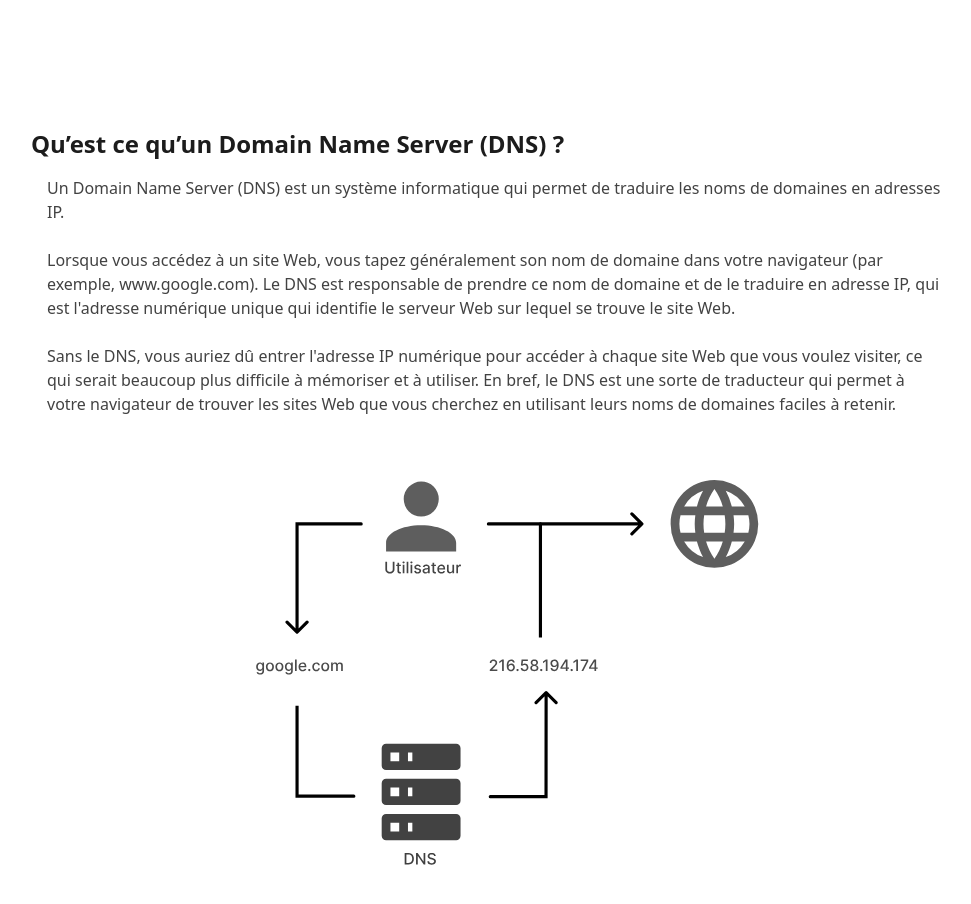
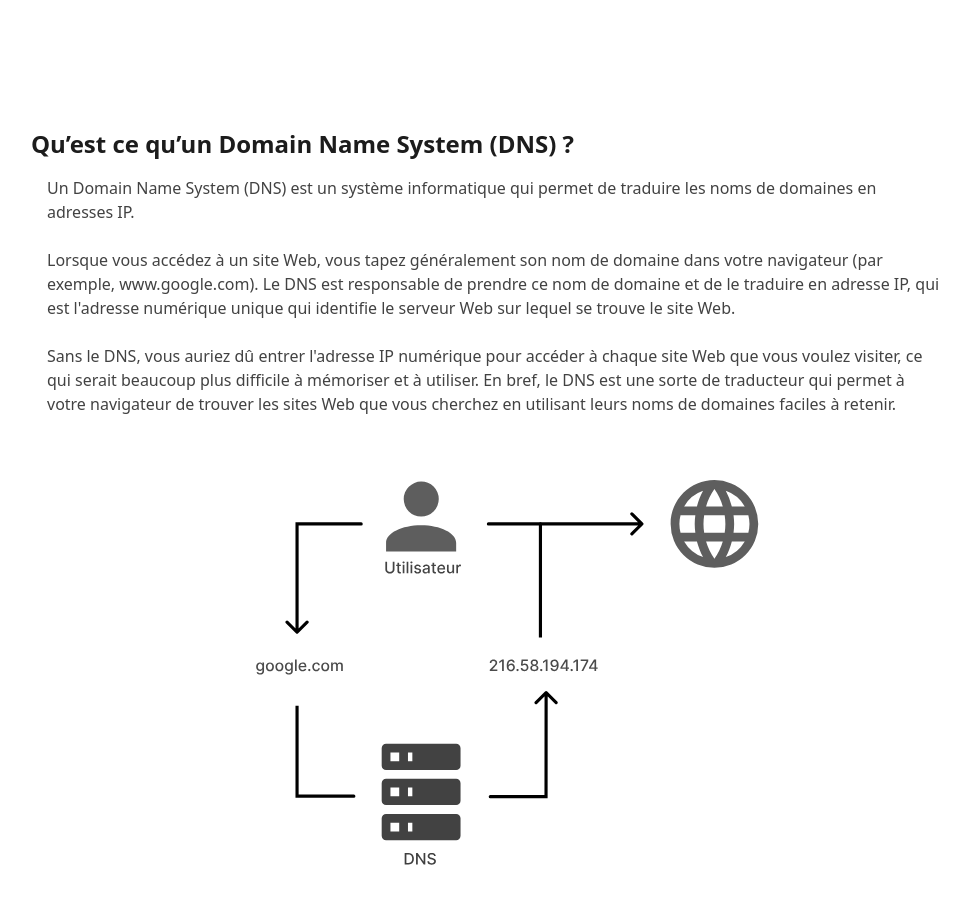
Before and after one commit to changetondns/changetondns.fr, a Vue app: page / in a window 1280 px wide. Shown: the part 800-1704 px from the top of the page, without its empty margins (129-1100 px from the left). Built offline with nearby package versions, Linux system fonts and the light colour scheme.

Commit message:
Update HomeView.vue
Fix de l'abréviation

```diff
--- a/src/views/HomeView.vue
+++ b/src/views/HomeView.vue
@@ -220,9 +220,9 @@ export default {
 
         <section class="mx-auto w-11/12 md:w-3/4 pt-8 md:mt-0">
             <p class="text-[#1C1C1C] font-bold text-2xl mt-24" :class="{ 'text-white': !light_theme }">Qu’est ce qu’un
-                Domain Name Server (DNS) ?</p>
+                Domain Name System (DNS) ?</p>
             <p class="mt-4 ml-4 max-w-4xl text-[#424242] font-medium" :class="{ 'text-[#DBDBDB]': !light_theme }">
-                Un Domain Name Server (DNS) est un système informatique qui permet de traduire les noms de domaines en
+                Un Domain Name System (DNS) est un système informatique qui permet de traduire les noms de domaines en
                 adresses IP.
                 <br/>
                 <br/>
```
